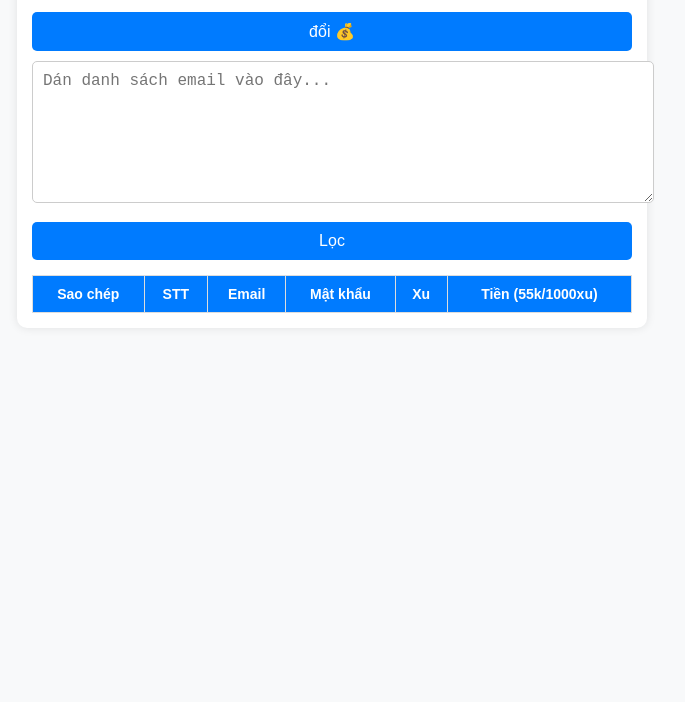
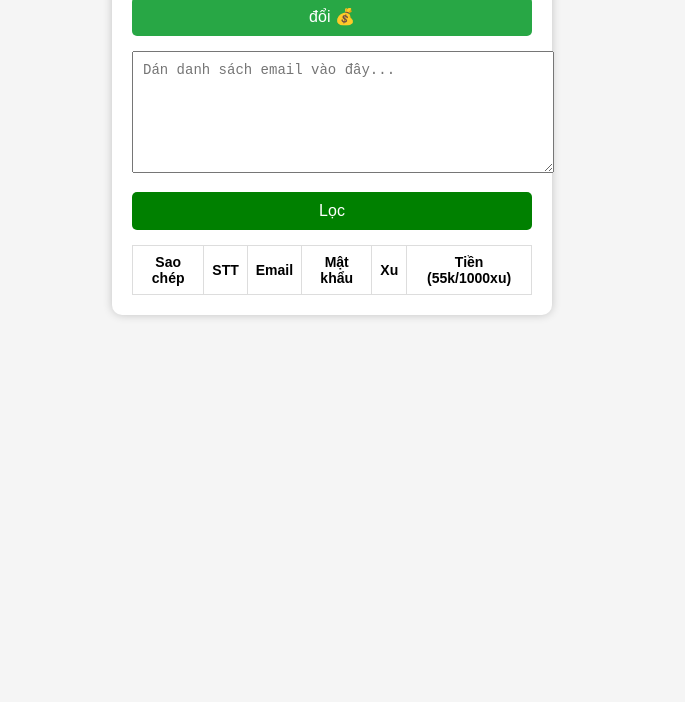
Before and after one commit to chinh-2o04/hhh, a plain HTML site: page index.html in a window 1280 px wide. Shown: the part 98-800 px from the top of the page, without its empty margins (308-993 px from the left). Drawn offline with Linux system fonts and the light colour scheme.

Commit message:
Update style.css

```diff
--- a/style.css
+++ b/style.css
@@ -1,77 +1,82 @@
 body {
     font-family: Arial, sans-serif;
     text-align: center;
-    margin: 10px;
-    background-color: #f8f9fa;
+    margin: 0;
+    padding: 0;
+    background-color: #f5f5f5;
 }
 
 .container {
-    width: 95%;
-    max-width: 600px;
-    margin: auto;
+    max-width: 400px;
+    margin: 20px auto;
     background: white;
-    padding: 15px;
+    padding: 20px;
     border-radius: 10px;
-    box-shadow: 0px 0px 10px rgba(0, 0, 0, 0.1);
+    box-shadow: 0px 0px 10px rgba(0, 0, 0, 0.2);
 }
 
-.exchange-btn {
-    background-color: #28a745;
-    color: white;
-    padding: 8px 12px;
-    border: none;
-    border-radius: 5px;
-    cursor: pointer;
-    float: right;
+h1 {
+    font-size: 20px;
 }
 
 textarea {
     width: 100%;
-    height: 120px;
+    height: 100px;
     margin: 10px 0;
     padding: 10px;
-    font-size: 16px;
-    border: 1px solid #ccc;
-    border-radius: 5px;
+    font-size: 14px;
 }
 
 button {
     width: 100%;
     padding: 10px;
+    margin: 5px 0;
+    font-size: 16px;
     cursor: pointer;
-    background-color: #007bff;
+    border: none;
+    border-radius: 5px;
+}
+
+.filter-btn {
+    background-color: green;
     color: white;
-    border: none;
-    font-size: 16px;
-    border-radius: 5px;
-    margin-top: 5px;
+}
+
+.convert-btn {
+    background-color: #28a745;
+    color: white;
 }
 
 table {
     width: 100%;
     border-collapse: collapse;
-    margin-top: 15px;
+    margin-top: 10px;
+    font-size: 14px;
 }
 
 th, td {
     border: 1px solid #ddd;
-    padding: 10px;
-    text-align: center;
-    font-size: 14px;
+    padding: 8px;
 }
 
-th {
-    background-color: #007bff;
+.copy-btn {
+    background-color: blue;
     color: white;
+    padding: 5px 10px;
 }
 
-.total {
-    margin-top: 10px;
+.copy-notification {
+    display: none;
+    position: fixed;
+    bottom: 20px;
+    left: 50%;
+    transform: translateX(-50%);
+    background-color: #28a745;
+    color: white;
+    padding: 10px 15px;
+    border-radius: 5px;
     font-size: 16px;
+    font-weight: bold;
+    box-shadow: 0px 0px 10px rgba(0, 0, 0, 0.2);
+    transition: all 0.3s ease-in-out;
 }
-
-.result {
-    margin-top: 15px;
-    font-size: 18px;
-    font-weight: bold;
-}
```
